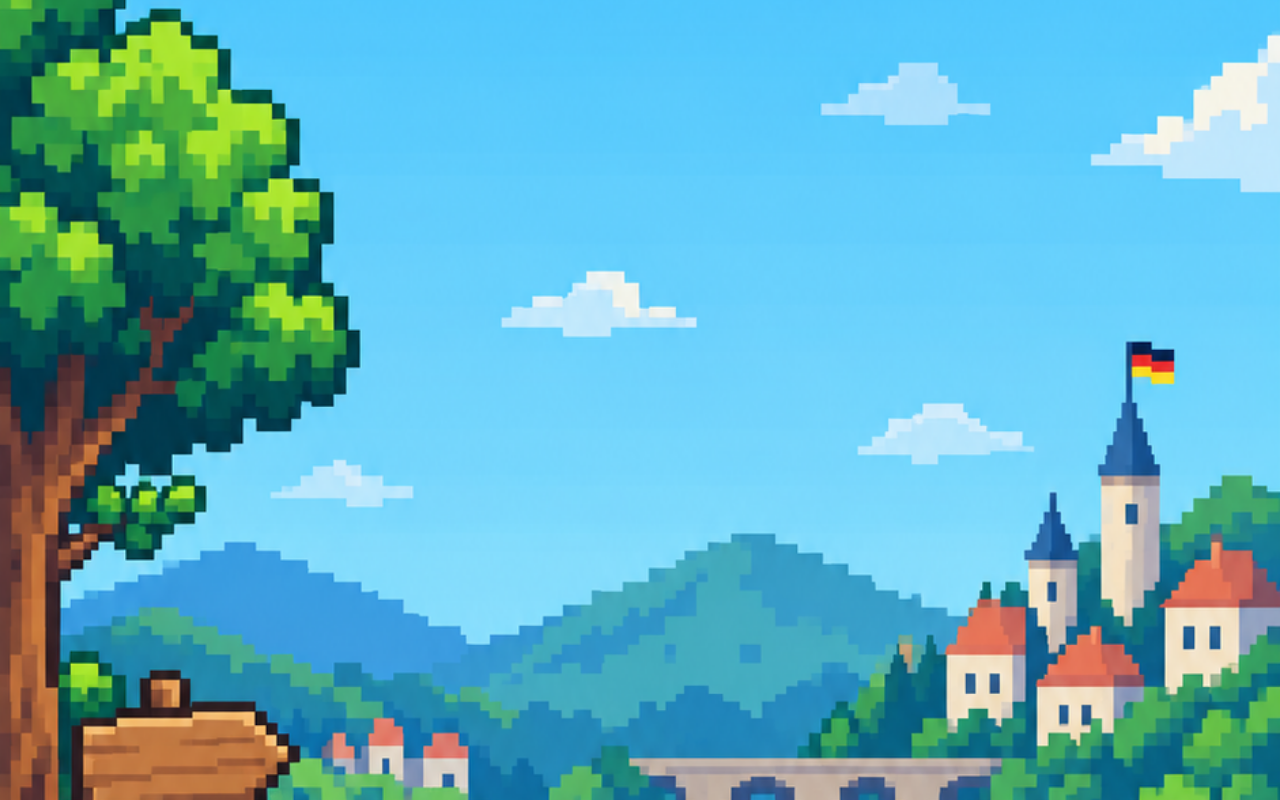
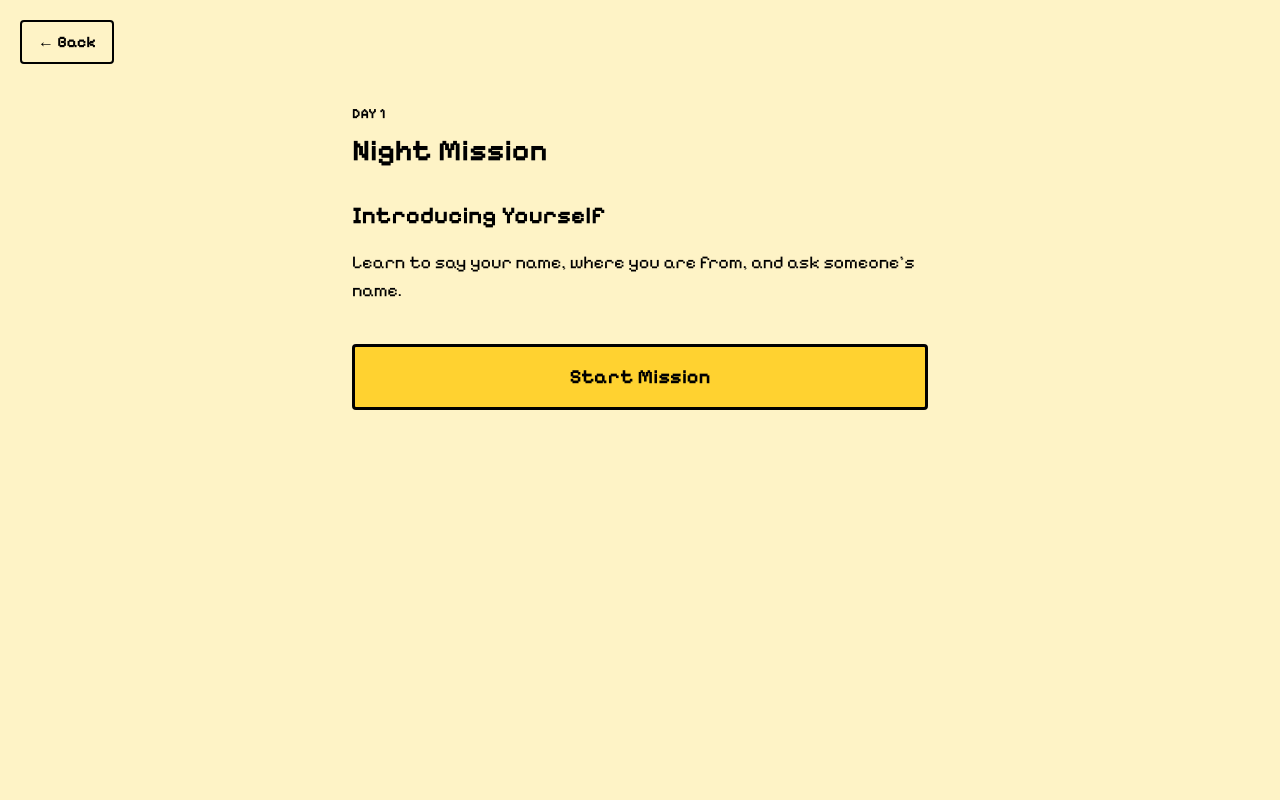
Before and after one commit to gokulk11/avocado, a React (Vite) app: page /mission/1 in a window 1280 px wide. Before the commit this address had no page. Built offline with nearby package versions, Linux system fonts and the light colour scheme.

Commit message:
Update mission system and game day

```diff
--- a/src/App.jsx
+++ b/src/App.jsx
@@ -4,9 +4,10 @@ import { BrowserRouter, Routes, Route } from "react-router-dom";
 import Home from "./Page/Home";
 import Letter from "./Page/Letter";
 import Story from "./Page/Story";
+import Mission from "./Page/Mission";
+import Walk from "./Page/Walk";
 
 import { isOnboardingComplete } from "./utils/onboarding";
-import Walk from "./Page/Walk";
 
 function App() {
   const onboardingComplete = isOnboardingComplete();
@@ -15,13 +16,25 @@ function App() {
     <BrowserRouter>
       <section
         className="w-full min-h-screen bg-cover bg-center bg-no-repeat relative"
-        style={{ backgroundImage: "url('/bg-1.png')" }}
+        style={{
+          backgroundImage: "url('/bg-1.png')",
+        }}
       >
         <Routes>
+          {/* Home */}
           <Route path="/" element={<Home />} />
+
+          {/* Walking / Onboarding */}
           <Route path="/walk" element={<Walk />} />
+
+          {/* Letter */}
           <Route path="/letter" element={<Letter />} />
+
+          {/* Story */}
           <Route path="/story/:day" element={<Story />} />
+
+          {/* Mission */}
+          <Route path="/mission/:type" element={<Mission />} />
         </Routes>
       </section>
     </BrowserRouter>
--- a/src/Components/DayTimer.jsx
+++ b/src/Components/DayTimer.jsx
@@ -50,19 +50,12 @@
 //   );
 // }
 
-
-
 //Test
 
 import { useEffect, useState } from "react";
 
-export default function DayTimer({
-  testMode = false,
-  gameDayDuration = 30,
-}) {
-  const [timeLeft, setTimeLeft] = useState(
-    "00:00:00"
-  );
+export default function DayTimer({ testMode = true, gameDayDuration = 30 }) {
+  const [timeLeft, setTimeLeft] = useState("00:00:00");
 
   useEffect(() => {
     const updateTimer = () => {
@@ -72,28 +65,20 @@ export default function DayTimer({
 
       if (testMode) {
         // Get onboarding time
-        const onboardingTime =
-          localStorage.getItem(
-            "gameOnboardingTime"
-          );
+        const onboardingTime = localStorage.getItem("gameOnboardingTime");
 
         if (!onboardingTime) return;
 
-        const onboarding = new Date(
-          onboardingTime
-        );
+        const onboarding = new Date(onboardingTime);
 
         // Time passed since game started
-        const timePassed =
-          now - onboarding;
+        const timePassed = now - onboarding;
 
         // Find position inside current
         // 30-second game day
-        const elapsed =
-          timePassed % (gameDayDuration * 1000);
+        const elapsed = timePassed % (gameDayDuration * 1000);
 
-        difference =
-          gameDayDuration * 1000 - elapsed;
+        difference = gameDayDuration * 1000 - elapsed;
       } else {
         // =========================
         // NORMAL MODE
@@ -105,60 +90,40 @@ export default function DayTimer({
         next7AM.setHours(7, 0, 0, 0);
 
         if (now >= next7AM) {
-          next7AM.setDate(
-            next7AM.getDate() + 1
-          );
+          next7AM.setDate(next7AM.getDate() + 1);
         }
 
-        difference =
-          next7AM.getTime() - now.getTime();
+        difference = next7AM.getTime() - now.getTime();
       }
 
-      const totalSeconds = Math.floor(
-        difference / 1000
-      );
+      const totalSeconds = Math.floor(difference / 1000);
 
-      const hours = Math.floor(
-        totalSeconds / 3600
-      );
+      const hours = Math.floor(totalSeconds / 3600);
 
-      const minutes = Math.floor(
-        (totalSeconds % 3600) / 60
-      );
+      const minutes = Math.floor((totalSeconds % 3600) / 60);
 
-      const seconds =
-        totalSeconds % 60;
+      const seconds = totalSeconds % 60;
 
       setTimeLeft(
-        `${String(hours).padStart(2, "0")}:${String(
-          minutes
-        ).padStart(2, "0")}:${String(
-          seconds
-        ).padStart(2, "0")}`
+        `${String(hours).padStart(2, "0")}:${String(minutes).padStart(
+          2,
+          "0",
+        )}:${String(seconds).padStart(2, "0")}`,
       );
     };
 
     updateTimer();
 
-    const timer = setInterval(
-      updateTimer,
-      1000
-    );
+    const timer = setInterval(updateTimer, 1000);
 
     return () => clearInterval(timer);
   }, [testMode, gameDayDuration]);
 
   return (
     <div className="text-center">
+      <div className="text-xs font-bold">NEXT DAY</div>
 
-      <div className="text-xs font-bold">
-        NEXT DAY
-      </div>
-
-      <div className="text-xl font-bold tracking-wider">
-        {timeLeft}
-      </div>
-
+      <div className="text-xl font-bold tracking-wider">{timeLeft}</div>
     </div>
   );
 }
--- a/src/Components/Task.jsx
+++ b/src/Components/Task.jsx
@@ -1,9 +1,90 @@
+// import { useEffect, useState } from "react";
+// import missionsData from "../data/mission.json";
+// import { getGameDay } from "../utils/gameDay";
+
+// export default function Task() {
+//   const [gameDay, setGameDay] = useState(getGameDay());
+
+//   useEffect(() => {
+//     const updateDay = () => {
+//       setGameDay(getGameDay());
+//     };
+
+//     updateDay();
+
+//     const timer = setInterval(updateDay, 1000);
+
+//     return () => clearInterval(timer);
+//   }, []);
+
+//   // Find current day's data
+//   const dayData = missionsData.mainMissions.find(
+//     (item) => item.id === `Day${gameDay}`,
+//   );
+
+//   // If no data for this day
+//   if (!dayData) {
+//     return (
+//       <section>
+//         <div className="mt-[80px]">No missions available for Day {gameDay}</div>
+//       </section>
+//     );
+//   }
+
+//   return (
+//     <section className="space-y-4">
+//       {/* ========================= */}
+//       {/* DAY MISSION */}
+//       {/* ========================= */}
+
+//       <div className="border-3 rounded-sm mt-[80px] opacity-90 bg-amber-200 h-[100px]">
+//         <div className="flex border h-full p-3">
+//           <img className="w-[70px] my-auto h-max" src="./Book2.png" alt="" />
+
+//           <div className="leading-4 w-[200px] overflow-hidden mx-3">
+//             <h3>Day Mission</h3>
+
+//             <h6>{dayData.DayMission.topic}</h6>
+
+//             <span>{dayData.DayMission.description}</span>
+//           </div>
+//         </div>
+//       </div>
+
+//       {/* ========================= */}
+//       {/* NIGHT MISSION */}
+//       {/* ========================= */}
+
+//       <div className="border-3 rounded-sm opacity-90 bg-indigo-200 h-[100px]">
+//         <div className="flex border h-full p-3">
+//           <img className="w-[70px] my-auto h-max" src="./Book2.png" alt="" />
+
+//           <div className="leading-4 w-[200px] overflow-hidden mx-3">
+//             <h3>Night Mission</h3>
+
+//             <h6>{dayData.NightMission.topic}</h6>
+
+//             <span>{dayData.NightMission.description}</span>
+//           </div>
+//         </div>
+//       </div>
+//     </section>
+//   );
+// }
+
+
 import { useEffect, useState } from "react";
+import { useNavigate } from "react-router-dom";
+
 import missionsData from "../data/mission.json";
 import { getGameDay } from "../utils/gameDay";
 
 export default function Task() {
-  const [gameDay, setGameDay] = useState(getGameDay());
+  const navigate = useNavigate();
+
+  const [gameDay, setGameDay] = useState(
+    getGameDay()
+  );
 
   useEffect(() => {
     const updateDay = () => {
@@ -12,62 +93,110 @@ export default function Task() {
 
     updateDay();
 
-    const timer = setInterval(updateDay, 1000);
+    const timer = setInterval(
+      updateDay,
+      1000
+    );
 
     return () => clearInterval(timer);
   }, []);
 
   // Find current day's data
-  const dayData = missionsData.mainMissions.find(
-    (item) => item.id === `Day${gameDay}`,
-  );
+  const dayData =
+    missionsData.mainMissions.find(
+      (item) =>
+        item.id === `Day${gameDay}`
+    );
 
-  // If no data for this day
+  // No mission
   if (!dayData) {
     return (
       <section>
-        <div className="mt-[80px]">No missions available for Day {gameDay}</div>
+        <div className="mt-[80px]">
+          No missions available for Day {gameDay}
+        </div>
       </section>
     );
   }
 
   return (
     <section className="space-y-4">
-      {/* ========================= */}
+
+      {/* ===================== */}
       {/* DAY MISSION */}
-      {/* ========================= */}
+      {/* ===================== */}
 
-      <div className="border-3 rounded-sm mt-[80px] opacity-90 bg-amber-200 h-[100px]">
+      <div
+        onClick={() =>
+          navigate("/mission/day")
+        }
+        className="border-3 rounded-sm mt-[80px] opacity-90 bg-amber-200 h-[100px] cursor-pointer"
+      >
         <div className="flex border h-full p-3">
-          <img className="w-[70px] my-auto h-max" src="./Book2.png" alt="" />
+
+          <img
+            className="w-[70px] my-auto h-max"
+            src="./Book2.png"
+            alt=""
+          />
 
           <div className="leading-4 w-[200px] overflow-hidden mx-3">
-            <h3>Day Mission</h3>
 
-            <h6>{dayData.DayMission.topic}</h6>
+            <h3>
+              Day Mission
+            </h3>
 
-            <span>{dayData.DayMission.description}</span>
+            <h6>
+              {dayData.DayMission.topic}
+            </h6>
+
+            <span>
+              {dayData.DayMission.description}
+            </span>
+
           </div>
+
         </div>
       </div>
 
-      {/* ========================= */}
+
+      {/* ===================== */}
       {/* NIGHT MISSION */}
-      {/* ========================= */}
+      {/* ===================== */}
 
-      <div className="border-3 rounded-sm opacity-90 bg-indigo-200 h-[100px]">
+      <div
+        onClick={() =>
+          navigate("/mission/night")
+        }
+        className="border-3 rounded-sm opacity-90 bg-indigo-200 h-[100px] cursor-pointer"
+      >
         <div className="flex border h-full p-3">
-          <img className="w-[70px] my-auto h-max" src="./Book2.png" alt="" />
+
+          <img
+            className="w-[70px] my-auto h-max"
+            src="./Book2.png"
+            alt=""
+          />
 
           <div className="leading-4 w-[200px] overflow-hidden mx-3">
-            <h3>Night Mission</h3>
 
-            <h6>{dayData.NightMission.topic}</h6>
+            <h3>
+              Night Mission
+            </h3>
 
-            <span>{dayData.NightMission.description}</span>
+            <h6>
+              {dayData.NightMission.topic}
+            </h6>
+
+            <span>
+              {dayData.NightMission.description}
+            </span>
+
           </div>
+
         </div>
       </div>
+
     </section>
   );
 }
--- /dev/null
+++ b/src/Page/Mission.jsx
@@ -0,0 +1,57 @@
+import { useNavigate, useParams } from "react-router-dom";
+import missionsData from "../data/mission.json";
+import { getGameDay } from "../utils/gameDay";
+
+export default function Mission() {
+  const navigate = useNavigate();
+  const { type } = useParams();
+
+  const gameDay = getGameDay();
+
+  // Find current day's data
+  const dayData = missionsData.mainMissions.find(
+    (item) => item.id === `Day${gameDay}`,
+  );
+
+  // If no mission exists
+  if (!dayData) {
+    return (
+      <main className="min-h-screen flex items-center justify-center">
+        <h2>No mission available for Day {gameDay}</h2>
+      </main>
+    );
+  }
+
+  // Select Day or Night mission
+  const mission = type === "day" ? dayData.DayMission : dayData.NightMission;
+
+  return (
+    <main className="min-h-screen bg-amber-100 p-5">
+      {/* Back button */}
+      <button
+        onClick={() => navigate(-1)}
+        className="border-2 border-black px-4 py-2 rounded-sm font-bold"
+      >
+        ← Back
+      </button>
+
+      {/* Mission content */}
+      <div className="max-w-xl mx-auto mt-10">
+        <p className="text-sm font-bold">DAY {gameDay}</p>
+
+        <h1 className="text-3xl font-bold mt-2">
+          {type === "day" ? "Day Mission" : "Night Mission"}
+        </h1>
+
+        <h2 className="text-2xl font-bold mt-8">{mission.topic}</h2>
+
+        <p className="mt-4 text-lg leading-7">{mission.description}</p>
+
+        {/* Start Mission */}
+        <button className="mt-10 w-full border-3 border-black bg-amber-300 py-4 rounded-sm font-bold text-xl">
+          Start Mission
+        </button>
+      </div>
+    </main>
+  );
+}
--- a/src/utils/gameDay.js
+++ b/src/utils/gameDay.js
@@ -20,7 +20,7 @@ export function getGameDay() {
   // TEST MODE
   // =========================
 
-  const TEST_MODE = false;
+  const TEST_MODE = true;
 
   // 30 seconds = 1 game day
   const GAME_DAY_DURATION = 30 * 1000;
```
